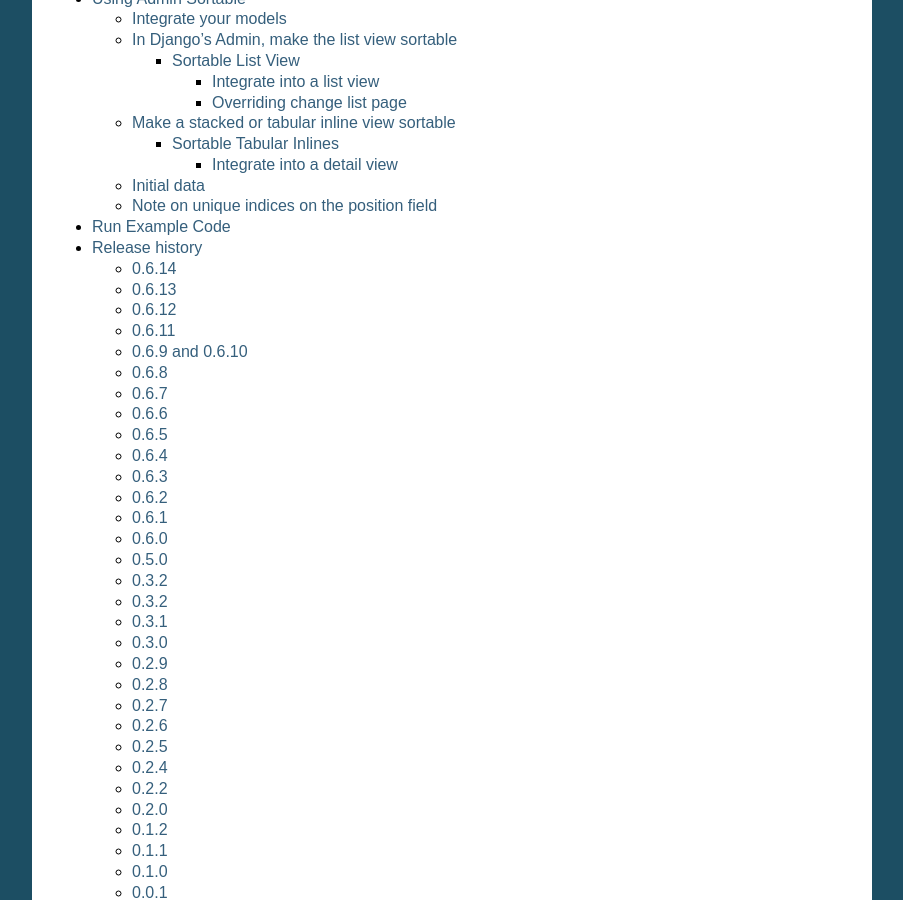
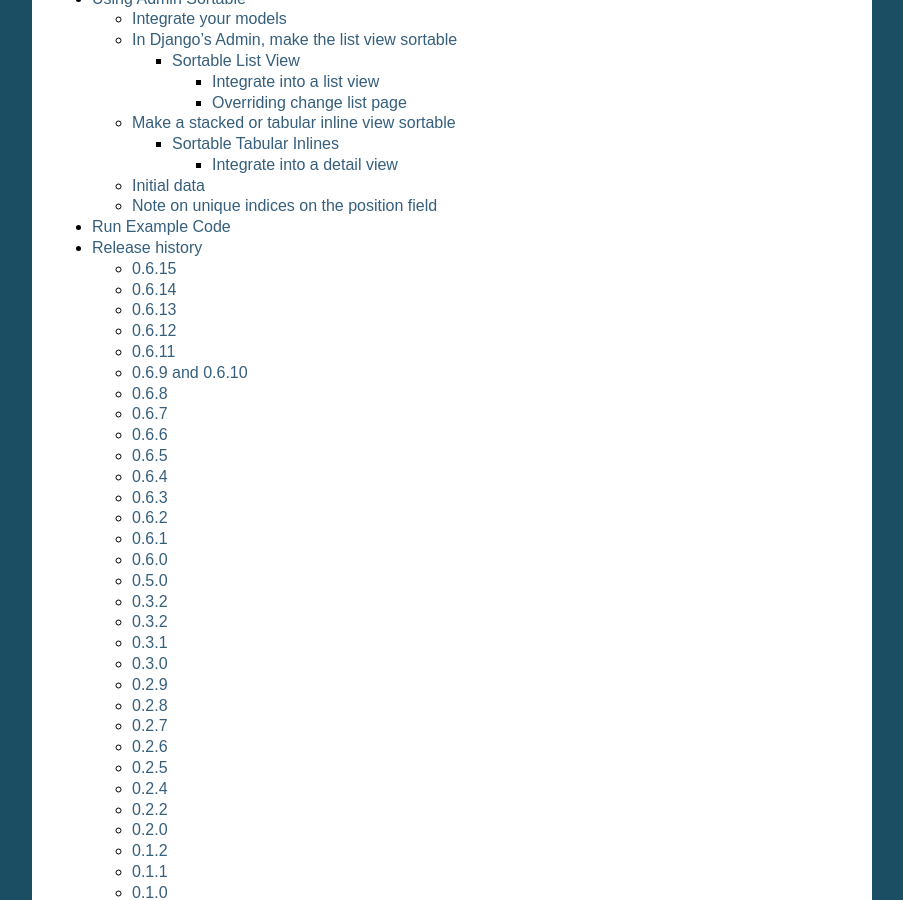
Before and after one commit to jrief/django-admin-sortable2, a Sphinx documentation site: the page built from docs/source/index.rst, in a window 1280 px wide and 900 px high, scrolled down 947 px. Shown: the whole window, without its empty margins (198-1101 px from the left). Built offline with Sphinx 7.4.7, drawn with Linux system fonts in a browser that asks for light colours.

Commit message:
Bump to 0.6.15

```diff
--- a/adminsortable2/__init__.py
+++ b/adminsortable2/__init__.py
@@ -1 +1 @@
-__version__ = '0.6.14'
+__version__ = '0.6.15'
--- a/docs/source/changelog.rst
+++ b/docs/source/changelog.rst
@@ -3,6 +3,11 @@
 ===============
 Release history
 ===============
+
+0.6.15
+------
+* Fixes #164: TypeError when ``display_list`` in admin contains a callable.
+# Fixes #160: Updated ordering values not getting saved in Tabluar/StackedInlineAdmin.
 
 0.6.14
 ------
```
